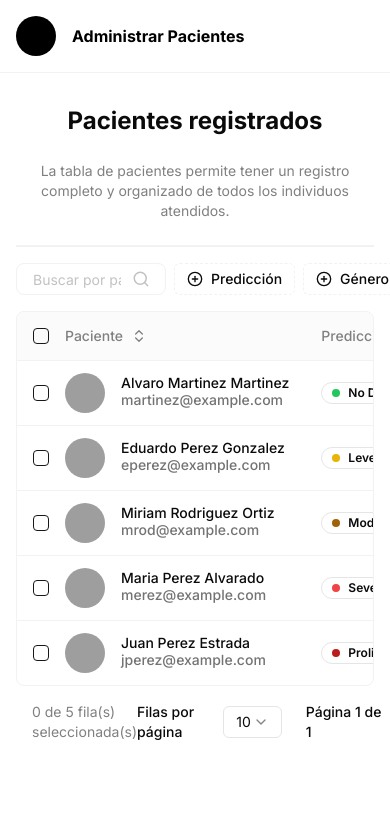
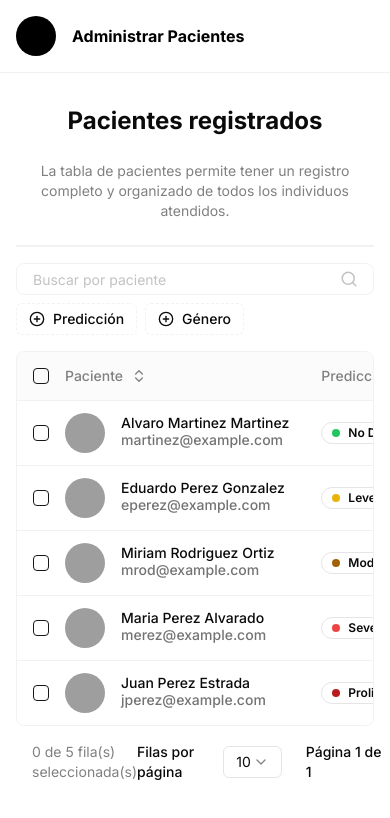
Before and after one commit to omgismartinez/eye, a Next.js app: page /patients in a window 390 px wide. Shown: the top 818 px of the page. Built offline with nearby package versions, Linux system fonts and the light colour scheme; grey boxes are pictures that could not be loaded.

Commit message:
🌌 refactor (filter): responsive

```diff
--- a/components/tables/filter.tsx
+++ b/components/tables/filter.tsx
@@ -17,7 +17,7 @@ export function DataTableFilter<TData>({ table }: DataTableFilterProps<TData>) {
 
     return (
         <div className='flex items-center justify-between mt-4'>
-            <div className='flex flex-1 items-center space-x-2'>
+            <div className='flex flex-1 flex-col md:flex-row md:items-center space-y-2 md:space-y-0 md:space-x-2'>
                 <Input
                     icon={<Search size={18} />}
                     placeholder='Buscar por paciente'
@@ -25,8 +25,9 @@ export function DataTableFilter<TData>({ table }: DataTableFilterProps<TData>) {
                     onChange={(event) =>
                         table.getColumn('Paciente')?.setFilterValue(event.target.value)
                     }
-                    className='h-8 w-[150px] lg:w-[250px]'
+                    className='h-8 lg:w-[250px]'
                 />
+                <div className='flex space-x-2'>
                     {table.getColumn('Predicción') && (
                         <DataTableFacetedFilter
                             column={table.getColumn('Predicción')}
@@ -55,6 +56,7 @@ export function DataTableFilter<TData>({ table }: DataTableFilterProps<TData>) {
                         </Button>
                     )}
                 </div>
+            </div>
             <DataTableViewOptions table={table} />
         </div>
     )
```
Lines whose indentation alone changed are shown as unchanged.
